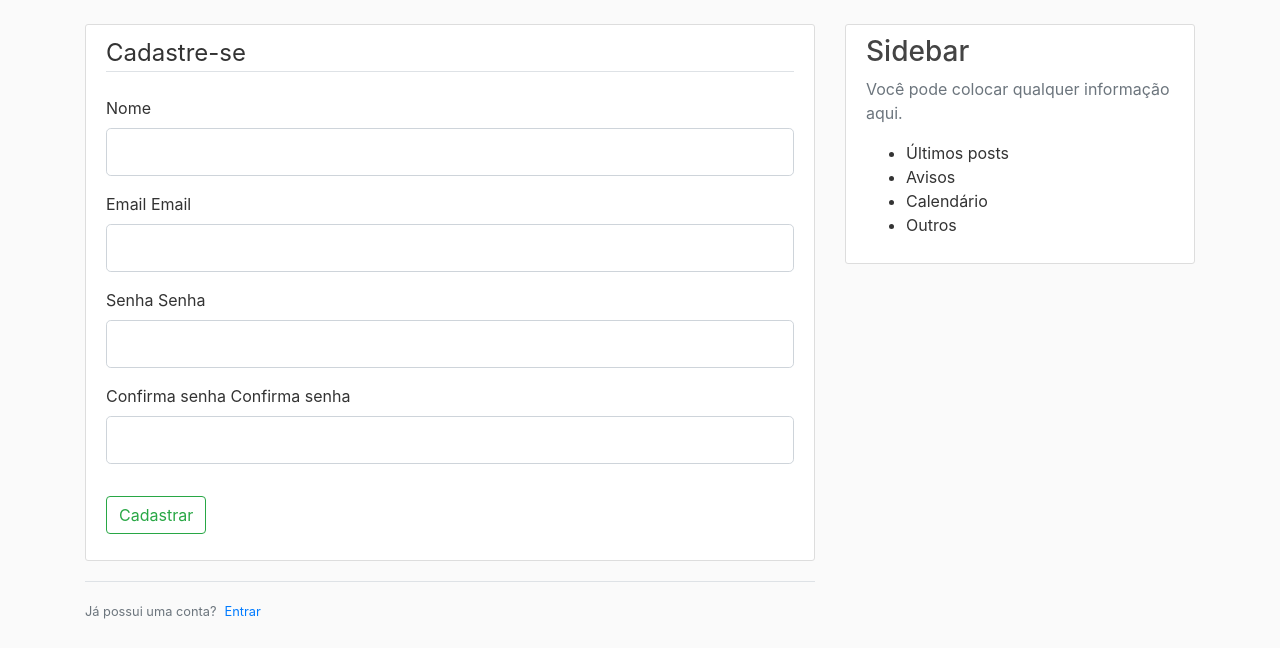
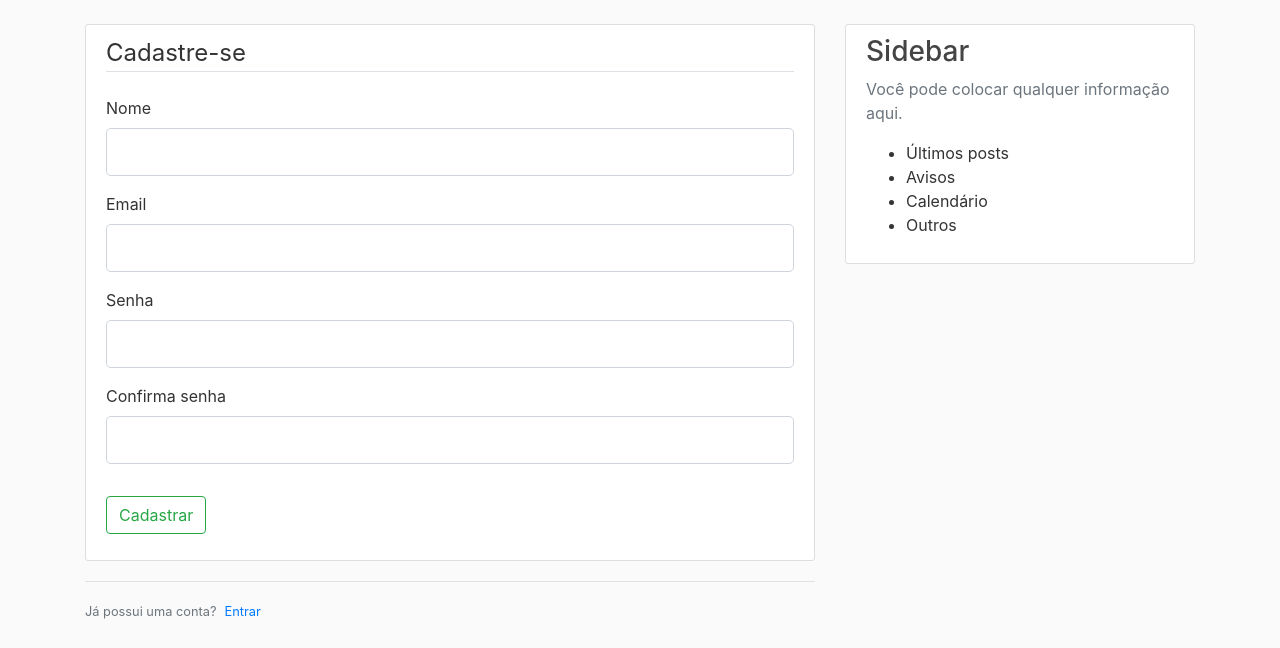
Before and after one commit to AnaCarolinaNeves/Blog_Flask, a Flask app: page /cadastrar in a window 1280 px wide. Shown: the part 56-704 px from the top of the page. Run offline with Flask 3, Linux system fonts and the light colour scheme; some libraries are stand-ins or nearby versions.

Commit message:
ajustes templates

```diff
--- a/templates/cadastrar.html
+++ b/templates/cadastrar.html
@@ -20,7 +20,6 @@
                 </div>
                 <div class="form-group">
                     {{ form.email.label(class="form-control-label") }}
-                    {{ form.email.label(class="form-control-label") }}
                     {% if form.email.errors %}
                         {{ form.email(class="form-control form-control-lg is-invalid") }}
                         <div class="invalid-feedback">
@@ -34,7 +33,6 @@
                 </div>
                 <div class="form-group">
                     {{ form.senha.label(class="form-control-label") }}
-                    {{ form.senha.label(class="form-control-label") }}
                     {% if form.senha.errors %}
                         {{ form.senha(class="form-control form-control-lg is-invalid") }}
                         <div class="invalid-feedback">
@@ -47,7 +45,6 @@
                     {% endif %}
                 </div>
                 <div class="form-group">
-                    {{ form.confirma_senha.label(class="form-control-label") }}
                     {{ form.confirma_senha.label(class="form-control-label") }}
                     {% if form.confirma_senha.errors %}
                         {{ form.confirma_senha(class="form-control form-control-lg is-invalid") }}
--- a/templates/login.html
+++ b/templates/login.html
@@ -6,7 +6,6 @@
             <fieldset class="form-group">
                 <legend class="border-bottom mb-4">Login</legend>
                 <div class="form-group">
-                    {{ form.email.label(class="form-control-label") }}
                     {{ form.email.label(class="form-control-label") }}
                     {% if form.email.errors %}
                         {{ form.email(class="form-control form-control-lg is-invalid") }}
@@ -20,7 +19,6 @@
                     {% endif %}
                 </div>
                 <div class="form-group">
-                    {{ form.senha.label(class="form-control-label") }}
                     {{ form.senha.label(class="form-control-label") }}
                     {% if form.senha.errors %}
                         {{ form.senha(class="form-control form-control-lg is-invalid") }}
```
